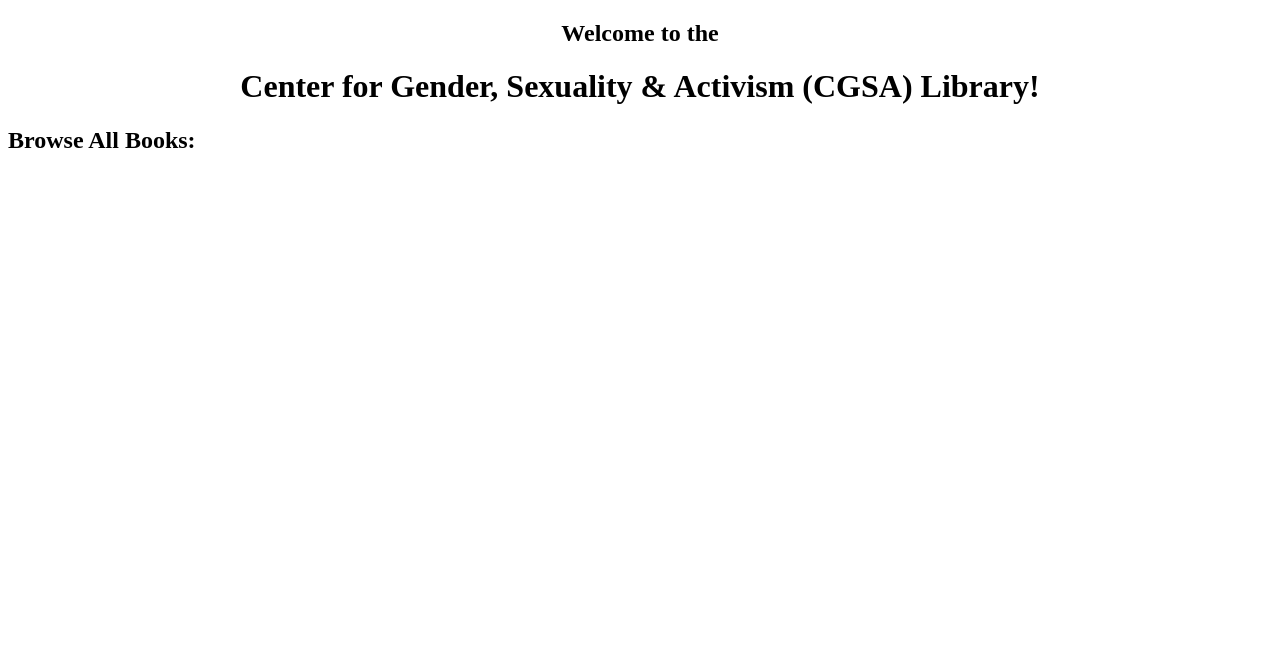
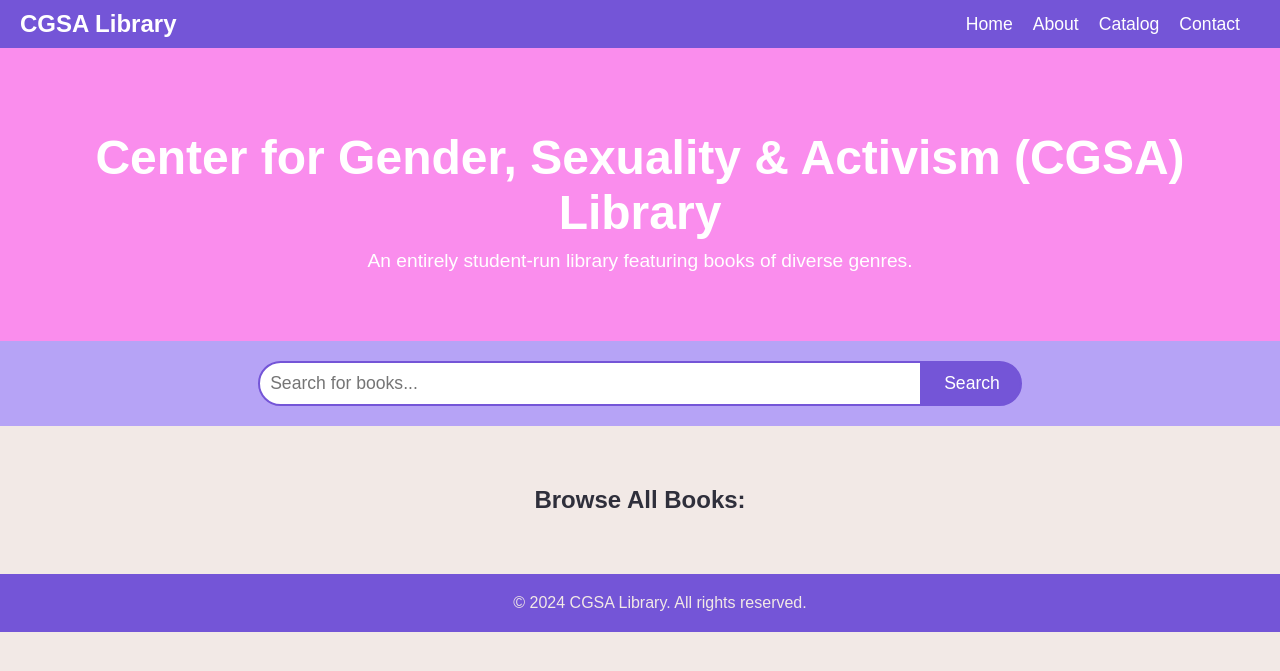
Before and after one commit to layadang/cgsa-library, a Flask app: template templates/index.html in a window 1280 px wide. Shown: the top 671 px of the page. Run offline with Flask 3, Linux system fonts and the light colour scheme; the template is opened without the code that fills it, so the values that code supplies are empty.

Commit message:
general front-end design

```diff
--- a/app.py
+++ b/app.py
@@ -20,3 +20,6 @@ def home():
                            zip=zip,
                            titles=titles,
                            covers=covers)
+
+if __name__ == '__main__':
+    app.run(debug=True)
--- a/static/style.css
+++ b/static/style.css
@@ -1,17 +1,154 @@
+:root {
+    --color_1: #7455d7;
+    --color_2: #55d78e;
+    --color_3: #d7c255;
+    --color_4: #fa8ded;
+    --color_5: #b6a3f6;
+    --color_6: #2f2f3b;
+    --color_7: #f2e9e6;
+}
+/* General Body Styles */
 body {
-    text-align: center;
+    font-family: 'Arial', sans-serif;
+    margin: 0;
+    padding: 0;
+    background-color: var(--color_7);
+    color: var(--color_6);
 }
 
+/* Navigation Bar */
+.navbar {
+    display: flex;
+    justify-content: space-between;
+    align-items: center;
+    background-color: var(--color_1); /* Dark purple */
+    padding: 10px 20px;
+    box-shadow: 0 4px 8px rgba(0, 0, 0, 0.1);
+}
+
+.logo {
+    font-size: 1.5em;
+    color: white;
+    font-weight: bold;
+}
+
+.nav-links {
+    list-style-type: none;
+    margin: 0;
+    padding: 0;
+    display: flex;
+}
+
+.nav-links li {
+    margin-right: 20px;
+}
+
+.nav-links a {
+    text-decoration: none;
+    color: white;
+    font-size: 1.1em;
+    transition: color 0.3s;
+}
+
+.nav-links a:hover {
+    color:  var(--color_5); /* Light lavender */
+}
+
+/* Header Section */
+.header {
+    text-align: center;
+    padding: 50px 20px;
+    background-color:  var(--color_4);
+    color: white;
+}
+
+.header h1 {
+    font-size: 3em;
+    margin-bottom: 10px;
+}
+
+.header p {
+    font-size: 1.2em;
+    margin-top: 0;
+}
+
+/* Search Bar */
+.search-container {
+    display: flex;
+    justify-content: center;
+    padding: 20px 0;
+    background-color: var(--color_5); /* Light purple background */
+}
+
+.search-bar {
+    width: 50%;
+    padding: 10px;
+    font-size: 1.1em;
+    border: 2px solid  var(--color_1);
+    border-radius: 25px 0 0 25px;
+    outline: none;
+}
+
+.search-button {
+    padding: 10px 20px;
+    background-color: var(--color_1);
+    color: white;
+    border: 2px solid  var(--color_1);
+    border-radius: 0 25px 25px 0;
+    cursor: pointer;
+    font-size: 1.1em;
+}
+
+.search-button:hover {
+    background-color: var(--color_5); /* Hover effect for button */
+}
+
+/* Main Section */
 .main {
-    text-align: left;
+    padding: 40px;
+    text-align: center;
 }
 
 .all-books {
     display: flex;
-    flex-direction: row;
-    overflow-x: auto;
+    justify-content: center;
+    flex-wrap: wrap;
+    gap: 20px;
 }
 
 .book {
-    margin-right: 15px;
+    background-color: white;
+    border-radius: 10px;
+    padding: 20px;
+    width: 180px;
+    box-shadow: 0 4px 8px rgba(0, 0, 0, 0.1);
+    text-align: center;
 }
+
+.book-cover {
+    width: 100%;
+    height: auto;
+    border-radius: 8px;
+}
+
+.book-title {
+    margin-top: 10px;
+    font-size: 1.2em;
+    font-weight: bold;
+    color: var(--color_1);
+}
+
+/* Footer */
+.footer {
+    text-align: center;
+    padding: 20px;
+    background-color:var(--color_1);
+    color: var(--color_7);
+    position: relative;
+    bottom: 0;
+    width: 100%;
+}
+
+.footer p {
+    margin: 0;
+}
--- a/templates/index.html
+++ b/templates/index.html
@@ -7,23 +7,47 @@
     <link rel="stylesheet" href="{{ url_for('static', filename='style.css') }}">
 </head>
 <body>
+    <!-- Navigation Bar -->
+    <nav class="navbar">
+        <div class="logo">CGSA Library</div>
+        <ul class="nav-links">
+            <li><a href="#">Home</a></li>
+            <li><a href="#">About</a></li>
+            <li><a href="#">Catalog</a></li>
+            <li><a href="#">Contact</a></li>
+        </ul>
+    </nav>
+
+    <!-- Header Section -->
+    <header class="header">
         <div class="intro">
-        <h2> Welcome to the</h2>
-        <h1>Center for Gender, Sexuality & Activism (CGSA) Library!</h1>
+            <h1>Center for Gender, Sexuality & Activism (CGSA) Library</h1>
+            <p>An entirely student-run library featuring books of diverse genres.</p>
+        </div>
+    </header>
+
+    <!-- Search Bar -->
+    <div class="search-container">
+        <input type="text" placeholder="Search for books..." class="search-bar">
+        <button class="search-button">Search</button>
     </div>
 
+    <!-- Main Content: Books Section -->
     <div class="main">
-    <h2>Browse All Books: </h2>
+        <h2>Browse All Books:</h2>
         <div class="all-books">
             {% for title, cover in zip(titles, covers) %}
             <div class="book">
-            <img src="{{ cover }}" alt="{{ title }} cover">
+                <img src="{{ cover }}" alt="{{ title }} cover" class="book-cover">
                 <div class="book-title">{{ title }}</div>
             </div>
             {% endfor %}
         </div>
     </div>
 
-
+    <!-- Footer -->
+    <footer class="footer">
+        <p>&copy; 2024 CGSA Library. All rights reserved.</p>
+    </footer>
 </body>
 </html>
```
Lines whose indentation alone changed are shown as unchanged.
